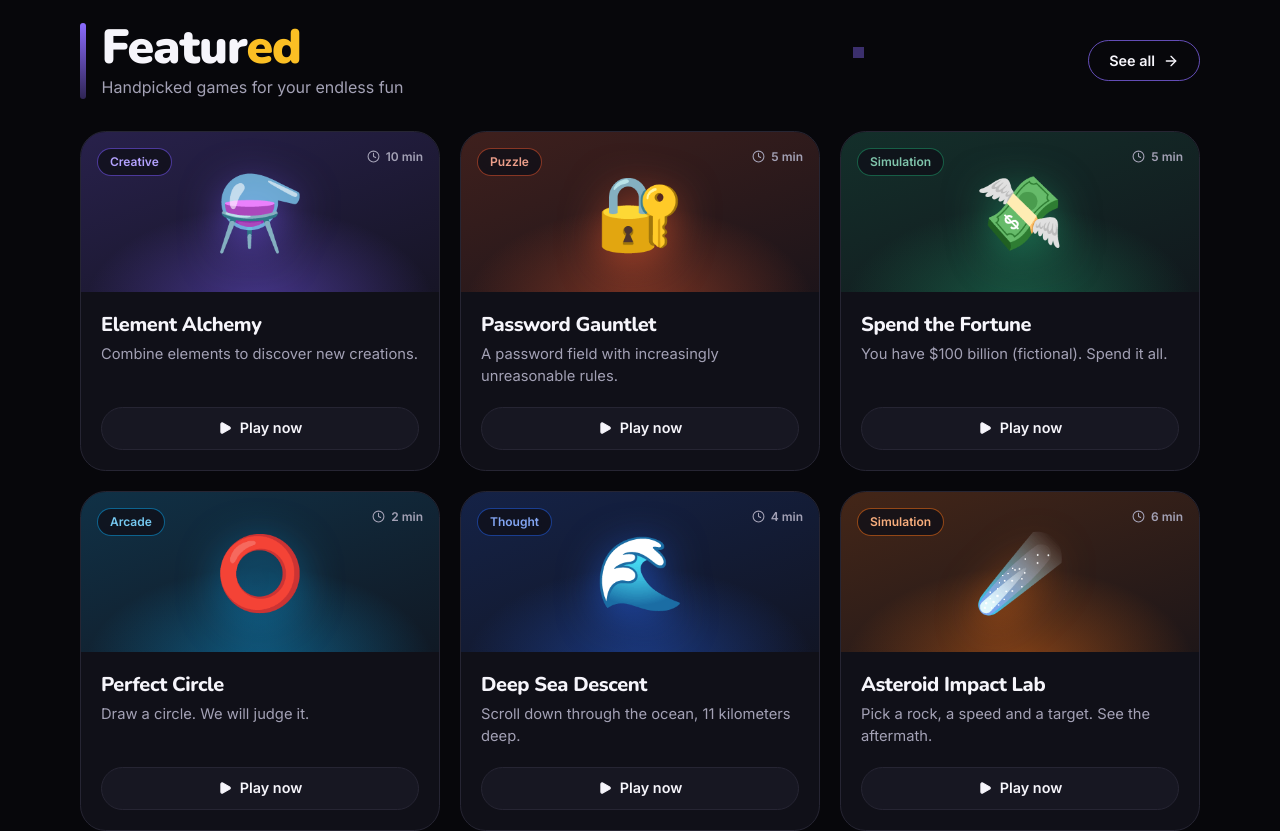
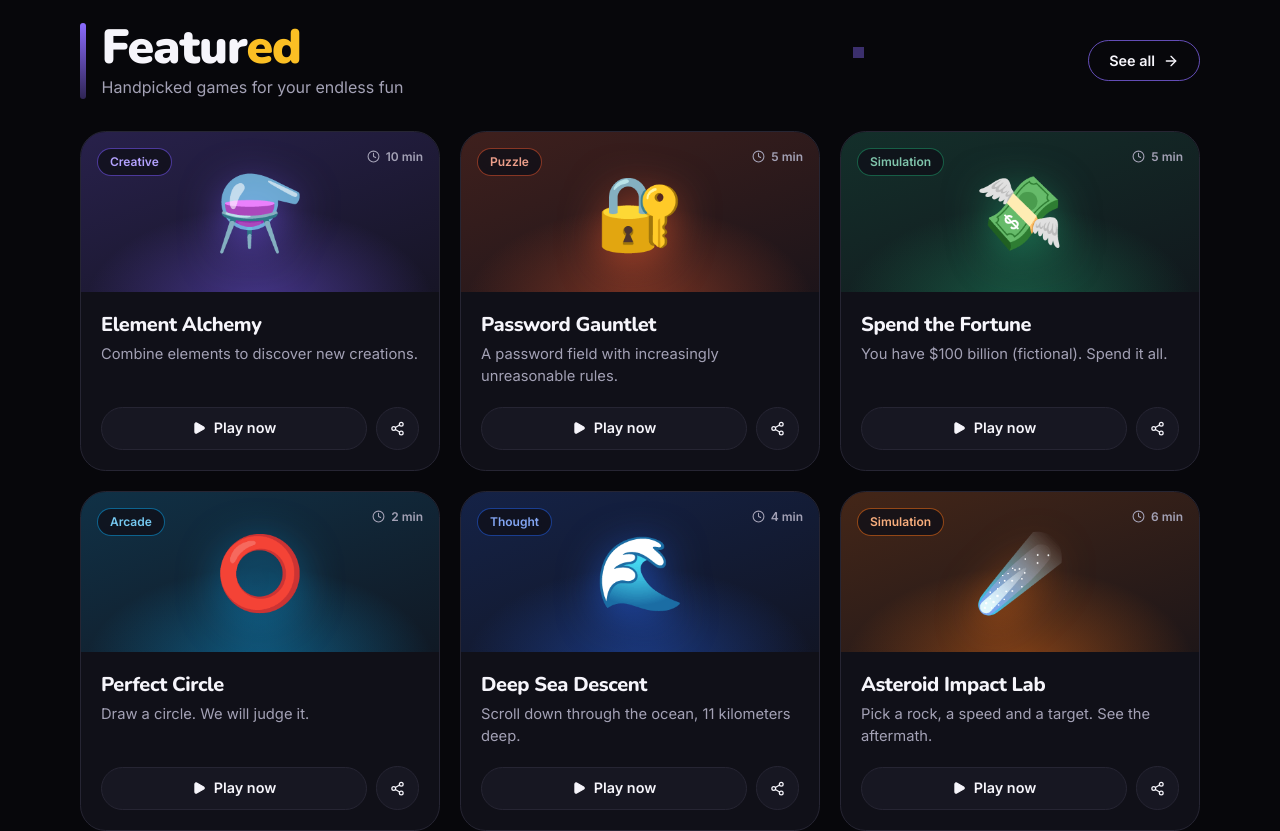
Before and after one commit to Dk821/letbefun, a React (Vite) app: page / in a window 1280 px wide. Shown: the part 660-1491 px from the top of the page. Built offline with nearby package versions, Linux system fonts and the light colour scheme.

Commit message:
add share option each n26

```diff
--- a/src/components/ui.jsx
+++ b/src/components/ui.jsx
@@ -54,7 +54,7 @@ export function FavoriteButton({ slug, className = '' }) {
   )
 }
 
-export function ShareButton({ title, text, path }) {
+export function ShareButton({ title, text, path, iconOnly = false, className = 'btn btn-ghost btn-sm', label = 'Share' }) {
   const [done, setDone] = useState(false)
   async function share() {
     const url = window.location.origin + path
@@ -81,9 +81,9 @@ export function ShareButton({ title, text, path }) {
     setTimeout(() => setDone(false), 1800)
   }
   return (
-    <button type="button" className="btn btn-ghost btn-sm" onClick={share}>
+    <button type="button" className={className} onClick={share} aria-label={iconOnly ? label : undefined} title={iconOnly ? (done ? 'Link copied' : label) : undefined}>
       {done ? <Check size={15} aria-hidden /> : <Share2 size={15} aria-hidden />}
-      <span aria-live="polite">{done ? 'Link copied' : 'Share'}</span>
+      <span className={iconOnly ? 'sr-only' : undefined} aria-live="polite">{done ? 'Link copied' : iconOnly ? '' : label}</span>
     </button>
   )
 }
@@ -98,9 +98,11 @@ export function GameCard({ game, index = 0 }) {
       className="h-full"
       style={{ '--game': game.color }}
     >
+      {/* The share button sits beside the link, not inside it: buttons cannot be nested in links. */}
+      <div className="feat-card group relative flex h-full flex-col overflow-hidden rounded-[1.6rem]">
         <Link
           to={`/games/${game.slug}`}
-        className="feat-card group flex h-full flex-col overflow-hidden rounded-[1.6rem]"
+          className="flex flex-1 flex-col rounded-[inherit] focus-visible:-outline-offset-4"
           aria-label={`${game.title}: ${game.tagline}`}
         >
           <div className="feat-banner relative grid h-28 place-items-center sm:h-40 overflow-hidden">
@@ -111,9 +113,18 @@ export function GameCard({ game, index = 0 }) {
           <div className="flex flex-1 flex-col p-3 sm:p-5">
             <h3 id={`game-card-${game.slug}`} className="text-base font-extrabold leading-tight sm:text-xl">{game.title}</h3>
             <p className="mt-1.5 flex-1 text-[0.8rem] text-muted sm:text-[0.92rem]">{game.tagline}</p>
-          <span className="feat-cta mt-3 sm:mt-5 inline-flex items-center justify-center gap-2 self-stretch"><Play size={14} className="fill-current" aria-hidden /> Play now</span>
+            <span className="feat-cta mt-3 mr-11 sm:mt-5 sm:mr-[3.25rem] inline-flex items-center justify-center gap-2 self-stretch"><Play size={14} className="fill-current" aria-hidden /> Play now</span>
           </div>
         </Link>
+        <ShareButton
+          iconOnly
+          className="feat-share absolute bottom-3 right-3 sm:bottom-5 sm:right-5"
+          label={`Share ${game.title}`}
+          title={`${game.title} — letbe.fun`}
+          text={game.tagline}
+          path={`/games/${game.slug}`}
+        />
+      </div>
     </motion.div>
   )
 }
--- a/src/styles/index.css
+++ b/src/styles/index.css
@@ -129,6 +129,8 @@ input[type="range"] { accent-color: var(--game, var(--accent)); width: 100%; }
 .feat-time { font-size: .75rem; font-weight: 600; color: var(--muted); }
 .feat-cta { border-radius: 999px; padding: .6rem 1rem; font-weight: 700; font-size: .9rem; background: var(--soft); border: 1px solid var(--line); color: var(--ink); transition: all .25s ease; }
 .feat-card:hover .feat-cta { background: var(--game); border-color: var(--game); color: #fff; }
+.feat-share { display: grid; place-items: center; width: 2.7rem; height: 2.7rem; border-radius: 999px; background: var(--soft); border: 1px solid var(--line); color: var(--ink); cursor: pointer; transition: border-color .25s ease; }
+.feat-share:hover { border-color: var(--game); }
 
 /* ---- section heading ---- */
 .section-bar { width: .35rem; border-radius: 999px; background: linear-gradient(to bottom, var(--violet), color-mix(in srgb, var(--violet) 30%, transparent)); }
--- a/src/styles/mobile.css
+++ b/src/styles/mobile.css
@@ -10,6 +10,7 @@
   .feat-card { border-radius: 1.2rem; }
   .feat-banner { height: 7rem; }
   .feat-cta { padding: .45rem .75rem; font-size: .8rem; }
+  .feat-share { width: 2.25rem; height: 2.25rem; }
   .game-chip { padding: .2rem .6rem; font-size: .7rem; }
 
   /* comfortable touch targets */
```
Lines whose indentation alone changed are shown as unchanged.
